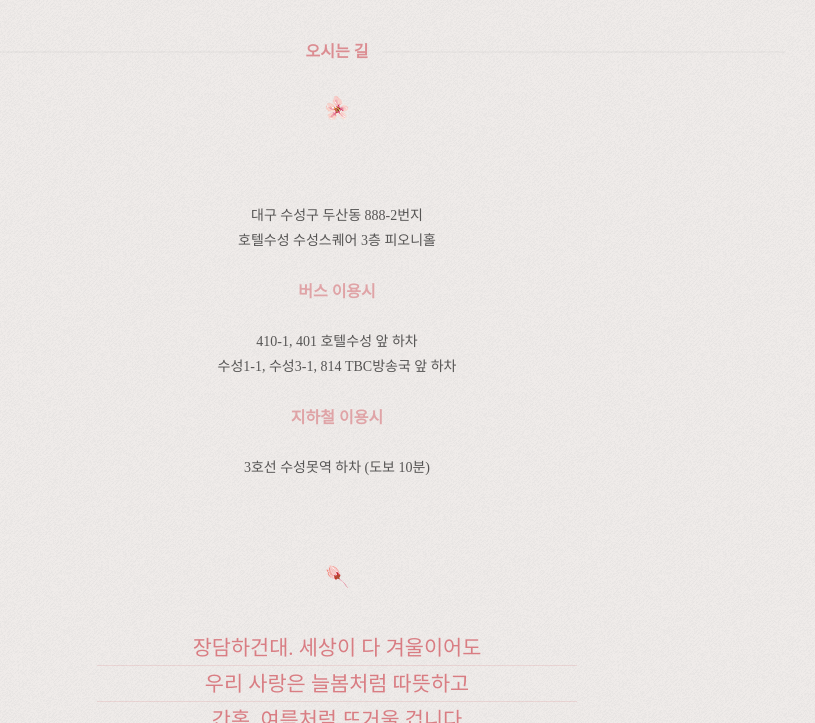
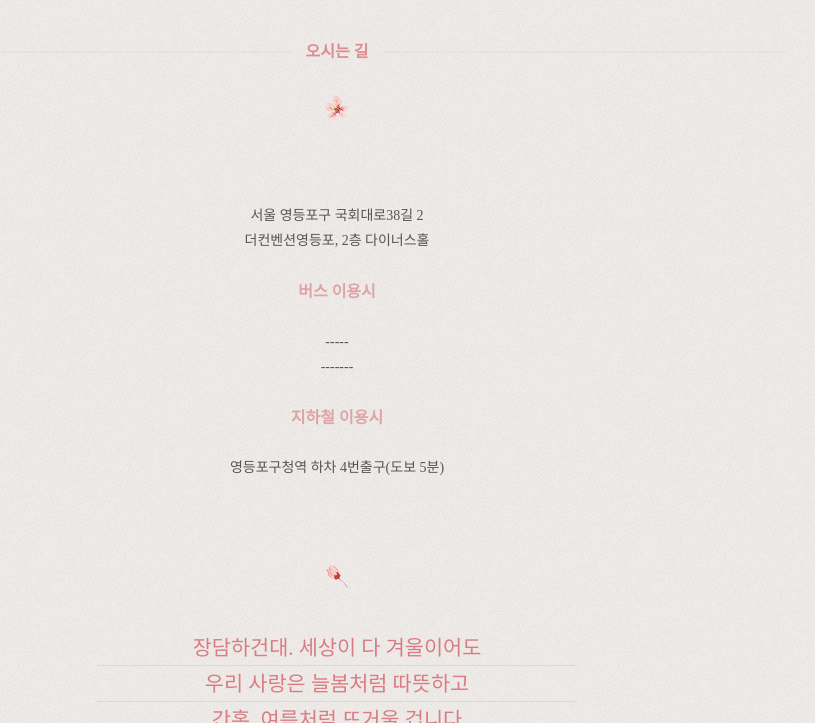
Before and after one commit to 1-theji/wedding-Invitation, a Gatsby site: page / in a window 1280 px wide. Shown: the part 2089-2812 px from the top of the page, without its empty margins (303-1118 px from the left). Built offline with nearby package versions, Linux system fonts and the light colour scheme; Gatsby itself is replaced by a stand-in of ours; a web font is replaced by a local one.

Commit message:
웨딩홀 위치 수정

```diff
--- a/config.js
+++ b/config.js
@@ -8,14 +8,14 @@ export const WEDDING_LOCATION = "더컨벤션영등포, 2층 다이너스홀";
 
 export const GROOM_NAME = "지승훈";
 export const GROOM_ACCOUNT_NUMBER = "○○은행 ***-***-******";
-export const GROOM_FATHER_NAME = "○○○";
+export const GROOM_FATHER_NAME = "지수흥";
 export const GROOM_FATHER_ACCOUNT_NUMBER = "○○은행 ***-***-******";
-export const GROOM_MOTHER_NAME = "○○○";
+export const GROOM_MOTHER_NAME = "하춘자";
 export const GROOM_MOTHER_ACCOUNT_NUMBER = "○○은행 ***-***-******";
 
 export const BRIDE_NAME = "원수정";
 export const BRIDE_ACCOUNT_NUMBER = "○○은행 ***-***-******";
-export const BRIDE_FATHER_NAME = "○○○";
+export const BRIDE_FATHER_NAME = "원종선";
 export const BRIDE_FATHER_ACCOUNT_NUMBER = "○○은행 ***-***-******";
-export const BRIDE_MOTHER_NAME = "○○○";
+export const BRIDE_MOTHER_NAME = "김병순";
 export const BRIDE_MOTHER_ACCOUNT_NUMBER = "○○은행 ***-***-******";
--- a/src/components/location.jsx
+++ b/src/components/location.jsx
@@ -47,11 +47,11 @@ const Location = () => {
   const executeScript = () => {
     const scriptTag = document.createElement("script");
     const inlineScript = document.createTextNode(`new daum.roughmap.Lander({
-    "timestamp" : "1652464367301",
-    "key" : "2a8fe",
-    "mapWidth" : "640",
-    "mapHeight" : "360"
-  }).render();`);
+      "timestamp" : "1717140938881",
+      "key" : "2jidw",
+      "mapWidth" : "640",
+      "mapHeight" : "360"
+    }).render();`);
     scriptTag.appendChild(inlineScript);
     document.body.appendChild(scriptTag);
   };
@@ -103,23 +103,23 @@ const Location = () => {
         className="root_daum_roughmap root_daum_roughmap_landing"
       ></Map>
       <Content>
-        대구 수성구 두산동 888-2번지
+        서울 영등포구 국회대로38길 2
         <br />
-        호텔수성 수성스퀘어 3층 피오니홀
+        더컨벤션영등포, 2층 다이너스홀
         <br />
         <br />
         <Title>버스 이용시</Title>
         <br />
         <br />
-        410-1, 401 호텔수성 앞 하차
+        -----
         <br />
-        수성1-1, 수성3-1, 814 TBC방송국 앞 하차
+        -------
         <br />
         <br />
         <Title>지하철 이용시</Title>
         <br />
         <br />
-        3호선 수성못역 하차 (도보 10분)
+        영등포구청역 하차 4번출구(도보 5분)
       </Content>
     </Wrapper>
   );
```
Also changed, not shown: 1 other file.
